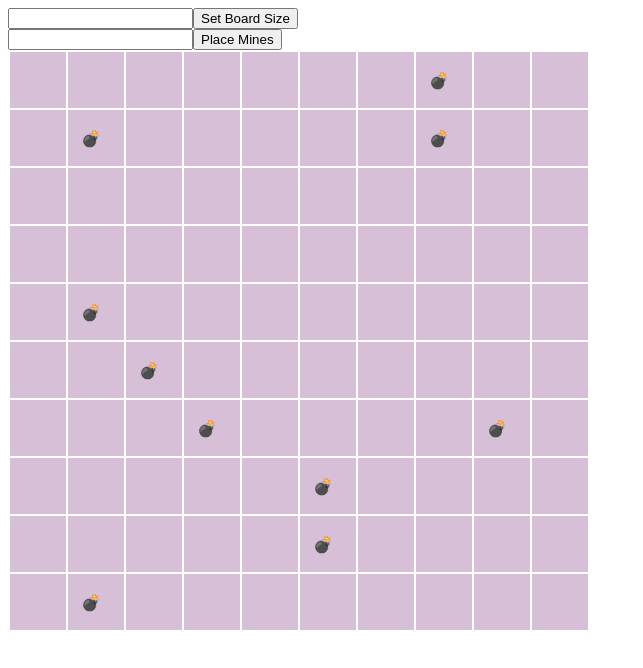
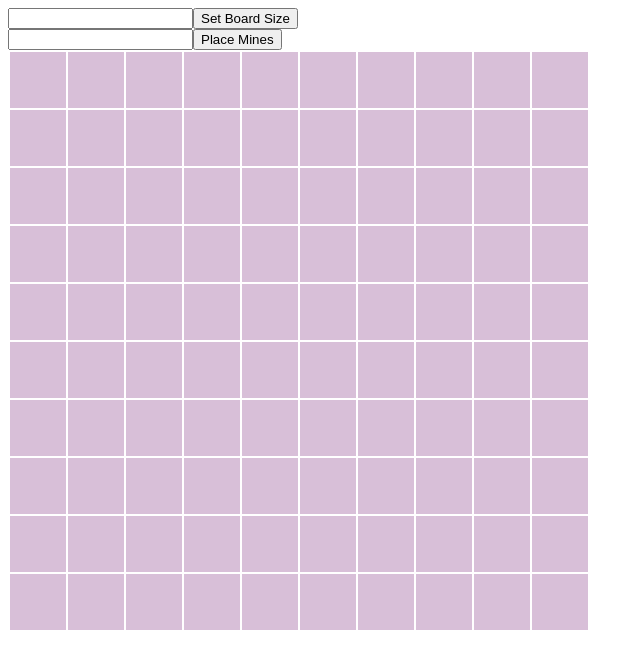
Before and after one commit to zachMcCain/minesweeper, a React app: page / in a window 1280 px wide. Shown: the top 668 px of the page, without its empty margins (0-643 px from the left). Built offline with nearby package versions, Linux system fonts and the light colour scheme.

Commit message:
Updated to cover unselected elements.

```diff
--- a/client/components/Cell.jsx
+++ b/client/components/Cell.jsx
@@ -1,8 +1,16 @@
-import React from 'react';
+import React, { useState } from 'react';
 
 const Cell = ({ val, select, x, y }) => {
+  const [covered, uncover] = useState(true)
   if (val === false) {
     val = <span className="covered" onClick={select}>&#128163;</span>
+  }
+
+  if (covered) {
+    return <td onClick={() => {
+      select(x, y);
+      uncover(false);
+    }} className="covered" id={`${x}${y}`}></td>
   }
   // Cell {val}
   return <td onClick={() => {
```
Also changed, not shown: public/dist/bundle.js, public/styles.css (line endings or trailing spaces).
